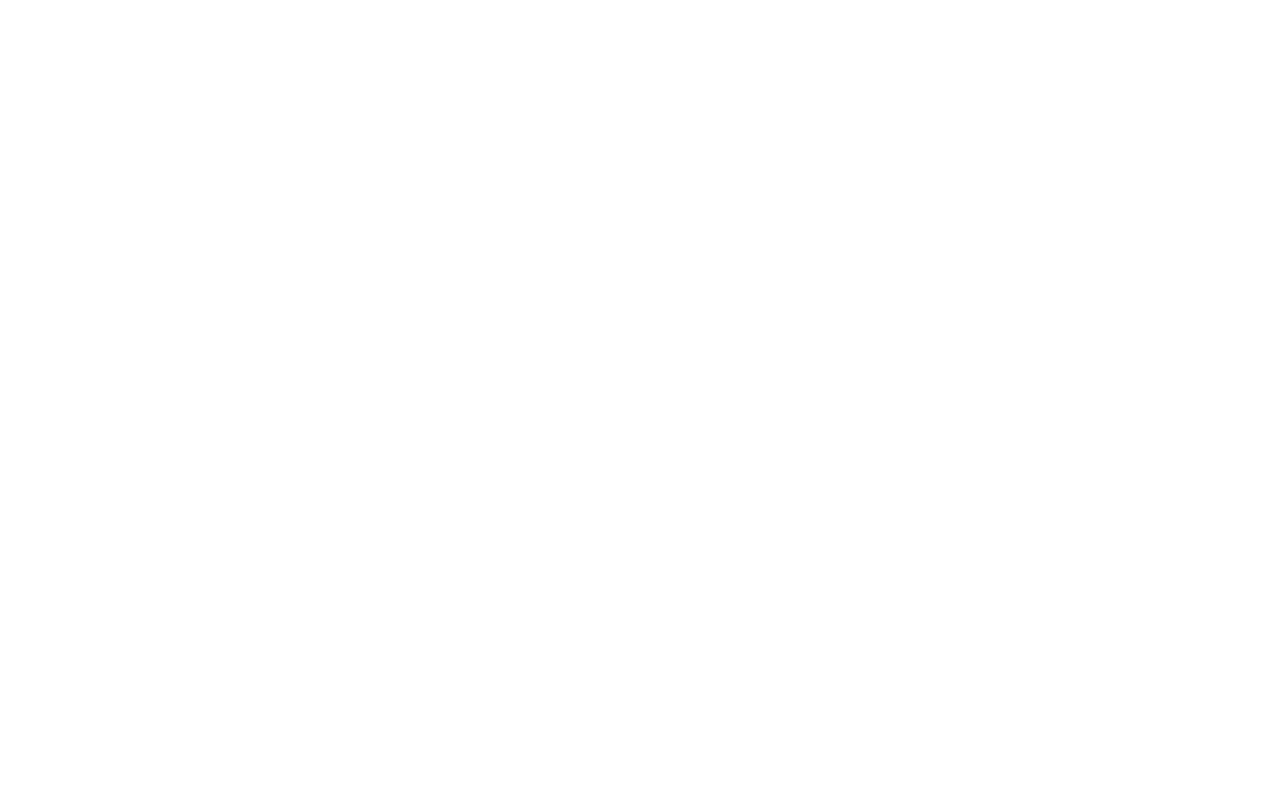
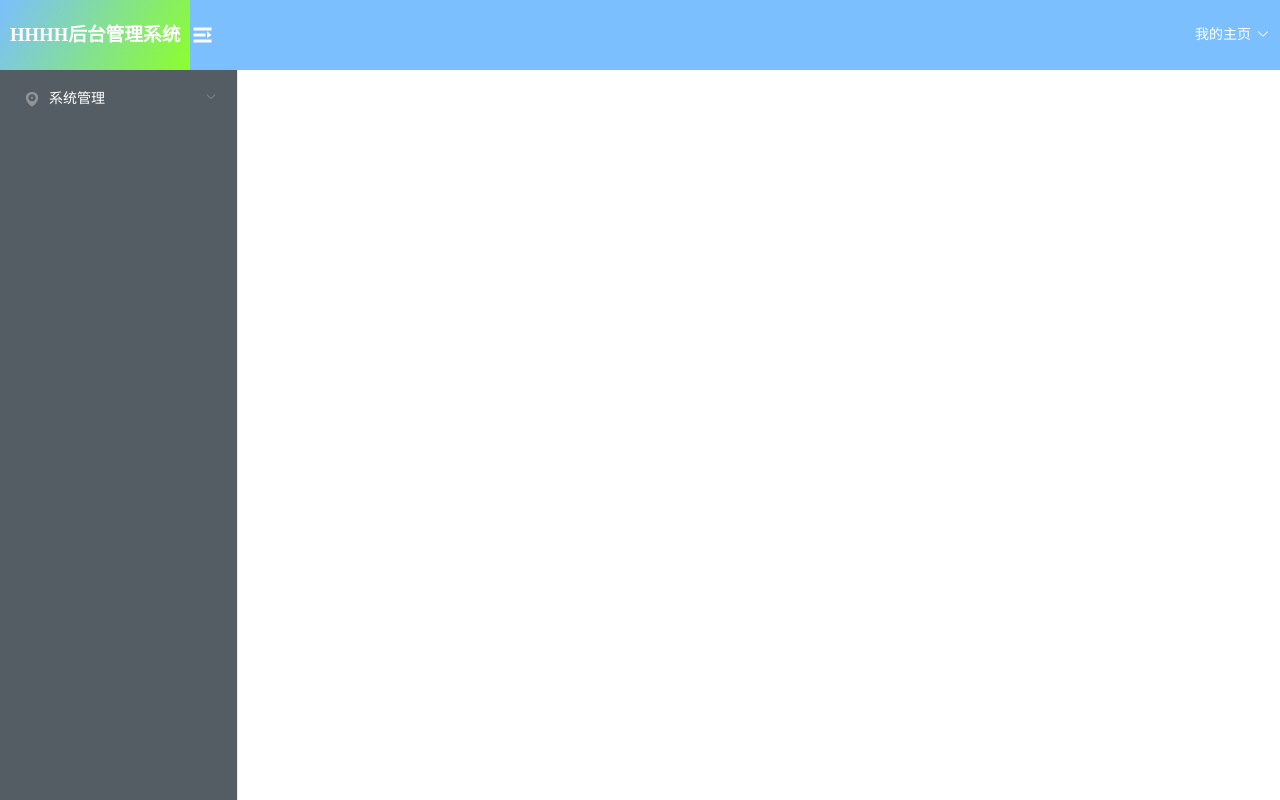
Before and after one commit to China-li-bai/vue, a Vue app: page / in a window 1280 px wide. Built offline with nearby package versions, Linux system fonts and the light colour scheme.

Commit message:
sidemenu-init

```diff
--- a/src/App.vue
+++ b/src/App.vue
@@ -15,6 +15,11 @@
 }
 </script>
 
-<style>
+<style lang="less">
+
 @import "assets/style/reset.less";
+#app{
+    width: 100%;
+    height: 100%;
+}
 </style>
--- a/src/components/homepage/MyHeader.vue
+++ b/src/components/homepage/MyHeader.vue
@@ -1,13 +1,13 @@
 <template>
     <div class="header-wrapper">
-        <h3 class="header-title">后台管理系统</h3>
+        <h3 class="header-title">HHHH后台管理系统</h3>
         <i class="header-icon el-icon-s-unfold"></i>
         <el-dropdown class="header-info" trigger="click">
       <span class="el-dropdown-link">
         我的主页<i class="el-icon-arrow-down el-icon--right"></i>
       </span>
             <el-dropdown-menu slot="dropdown">
-                <el-dropdown-item icon="el-icon-plus">个人设置</el-dropdown-item>
+                <el-dropdown-item icon="el-icon-plus"><span class="tou"></span>个人设置</el-dropdown-item>
                 <el-dropdown-item icon="el-icon-circle-plus">个人信息</el-dropdown-item>
                 <el-dropdown-item icon="el-icon-circle-plus-outline">注销</el-dropdown-item>
                 <el-dropdown-item icon="el-icon-check">双皮奶</el-dropdown-item>
@@ -47,6 +47,12 @@
         cursor: pointer;
         padding: 0 10px;
         float: right;
+        .tou{
+            width: 24px;
+            height: 24px;
+            border-radius: 50%;
+            border: 1px solid #000;
+        }
     }
 }
 </style>
--- a/src/components/homepage/SideMenu.vue
+++ b/src/components/homepage/SideMenu.vue
@@ -1,15 +1,58 @@
 <template>
-    <div>
-        SideMenu
-    </div>
+
+    <el-menu
+            default-active="onActivePath"
+            class="side-menu-wrapper"
+            :router="true"
+            background-color="#545c64"
+            text-color="#fff"
+            active-text-color="#ffd04b">
+        <el-submenu
+                index="1"
+                v-for="item in menuData">
+            <template slot="title">
+                <i class="el-icon-location"></i>
+                <span>{{item.title}}</span>
+            </template>
+            <el-menu-item  v-for="subitem in item.children" :index="subitem.index">{{subitem.title}}</el-menu-item>
+            </el-submenu>
+
+
+    </el-menu>
 </template>
 
 <script>
     export default {
-        name: "SideMenu"
+        name: "SideMenu",
+        data(){
+            return{
+                menuData:[{
+                    title:'系统管理',
+                    children:[
+                        {title:'部门管理',index:'/department'},
+                        {title:'员工管理',index:'/employees'},
+                        {title:'权利管理'},
+                        {title:'角色管理'},
+                        ]
+                }]
+            }
+        },
+        computed:{
+            onActivePath(){
+                return this.$route.path
+            }
+        }
+
     }
 </script>
 
-<style scoped>
+<style lang="less" scoped>
+    .side-menu-wrapper {
+        width: 237px;
+        position: absolute;
+        top: 70px;
+        left: 0;
+        bottom: 0;
 
+    }
 </style>
--- a/src/plugins/element.js
+++ b/src/plugins/element.js
@@ -1,7 +1,11 @@
 import Vue from 'vue'
-import { Button ,Dropdown,DropdownMenu,DropdownItem} from 'element-ui'
+import { Button ,Dropdown,DropdownMenu,DropdownItem,Menu,Submenu,MenuItemGroup,MenuItem} from 'element-ui'
 
 Vue.use(Button);
 Vue.use(Dropdown);
 Vue.use(DropdownMenu);
 Vue.use(DropdownItem);
+Vue.use(Menu);
+Vue.use(Submenu);
+Vue.use(MenuItemGroup);
+Vue.use(MenuItem);
--- a/src/router/index.js
+++ b/src/router/index.js
@@ -12,7 +12,7 @@
 
     },
     {
-      path:'/homepage',
+      path:'/',
       name:'homepage',
       component:()=>import(/* webpackChunkName: "homepage" */ '@/components/homepage/HomePage.vue'),
       children:[
@@ -20,7 +20,16 @@
           path: 'login',
           name: 'login',
           component:()=>import(/* webpackChunkName: "login" */ '@/views/login/Login.vue')
-
+        },
+        {
+          path: 'department',
+          name: 'department',
+          component:()=>import(/* webpackChunkName: "department" */ '@/views/department/Department.vue')
+        },
+        {
+          path: 'employees',
+          name: 'employees',
+          component:()=>import(/* webpackChunkName: "department" */ '@/views/employees/Employees.vue')
         },
       ]
     }
--- /dev/null
+++ b/src/views/department/Department.vue
@@ -0,0 +1,15 @@
+<template>
+    <div>
+        Department
+    </div>
+</template>
+
+<script>
+    export default {
+        name: "Department"
+    }
+</script>
+
+<style scoped>
+
+</style>
--- /dev/null
+++ b/src/views/employees/Employees.vue
@@ -0,0 +1,15 @@
+<template>
+    <div>
+        Employees
+    </div>
+</template>
+
+<script>
+    export default {
+        name: "Employees"
+    }
+</script>
+
+<style scoped>
+
+</style>
```
